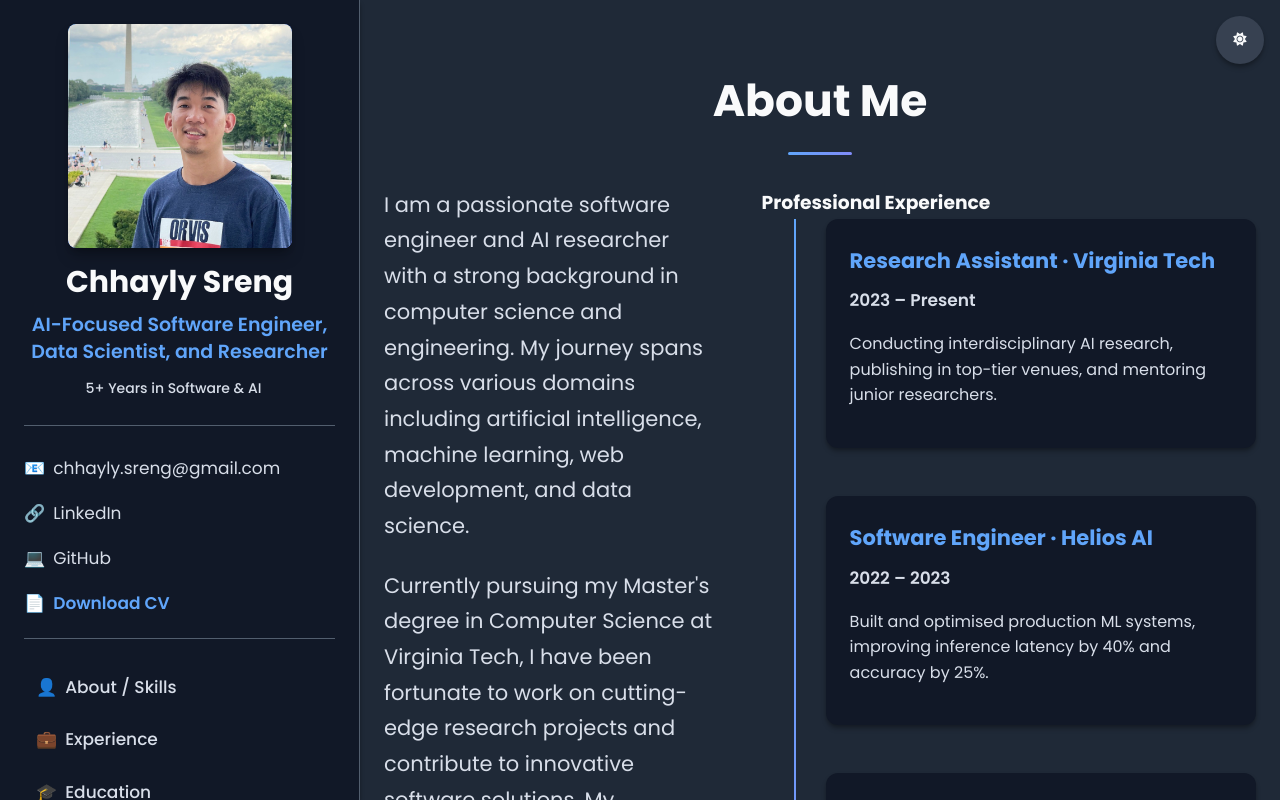
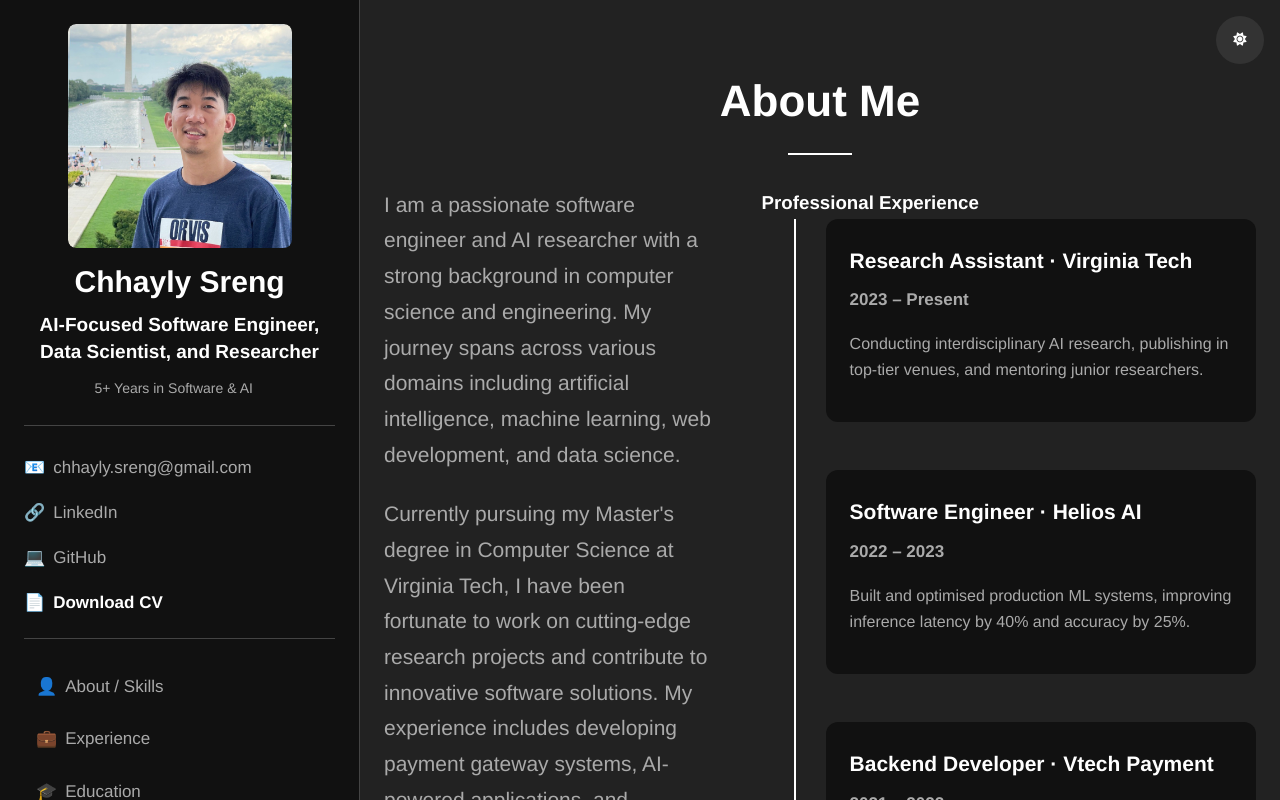
Before and after one commit to chhayly/chhayly.github.io, a Next.js app: page / in a window 1280 px wide. Shown: the top 800 px of the page. Built offline with nearby package versions, Linux system fonts and the light colour scheme.

Commit message:
Simplify design

```diff
--- a/app/layout.tsx
+++ b/app/layout.tsx
@@ -24,7 +24,6 @@ export default function RootLayout({
       <head>
         <link href="https://cdnjs.cloudflare.com/ajax/libs/font-awesome/6.4.0/css/all.min.css" rel="stylesheet" />
         <link href="https://unpkg.com/aos@2.3.1/dist/aos.css" rel="stylesheet" />
-        <link href="https://fonts.googleapis.com/css2?family=Poppins:wght@300;400;500;600;700&display=swap" rel="stylesheet" />
         <link rel="stylesheet" href="/css/style.css" />
       </head>
       <body>
--- a/public/css/style.css
+++ b/public/css/style.css
@@ -7,24 +7,24 @@
 
 :root {
     /* Light theme colors */
-    --primary-color: #3b82f6;
-    --primary-dark: #2563eb;
-    --secondary-color: #6366f1;
-    --accent-color: #10b981;
-    --text-primary: #1f2937;
-    --text-secondary: #5A6470; /* Adjusted from #6b7280 */
-    --bg-primary: #ffffff;
-    --bg-secondary: #f9fafb;
-    --bg-tertiary: #f3f4f6;
-    --border-color: #DDE1E6; /* Adjusted from #e5e7eb */
-    --shadow: 0 2px 4px -1px rgba(0, 0, 0, 0.08), 0 4px 5px 0 rgba(0,0,0,0.05); /* Adjusted shadow */
-    --shadow-lg: 0 10px 15px -3px rgba(0, 0, 0, 0.08), 0 4px 6px -2px rgba(0,0,0,0.04); /* Adjusted shadow-lg */
+    --primary-color: #000;
+    --primary-dark: #000;
+    --secondary-color: #666;
+    --accent-color: #000;
+    --text-primary: #000;
+    --text-secondary: #444;
+    --bg-primary: #fff;
+    --bg-secondary: #f6f6f6;
+    --bg-tertiary: #efefef;
+    --border-color: #ddd;
+    --shadow: none;
+    --shadow-lg: none;
 
     /* Layout */
     --sidebar-width: 360px; /* Changed from 320px */
 
     /* Typography */
-    --font-family: 'Poppins', -apple-system, BlinkMacSystemFont, 'Segoe UI', Roboto, sans-serif;
+    --font-family: 'Helvetica Neue', Arial, sans-serif;
     --font-size-xs: 0.875rem; /* 14px */
     --font-size-sm: 1.0625rem; /* 17px */
     --font-size-base: 1.1875rem; /* 19px */
@@ -61,18 +61,18 @@
 /* --- Dark Theme Variables (ThemeHandler.tsx) --- */
 /* Dark theme */
 [data-theme="dark"] {
-    --primary-color: #60a5fa;
-    --primary-dark: #3b82f6;
-    --secondary-color: #818cf8;
-    --accent-color: #34d399;
-    --text-primary: #f9fafb;
-    --text-secondary: #D8DEE9; /* Adjusted from #d1d5db */
-    --bg-primary: #111827;
-    --bg-secondary: #1f2937;
-    --bg-tertiary: #374151;
-    --border-color: #525E6E; /* Adjusted from #4b5563 */
-    --shadow: 0 2px 4px -1px rgba(0, 0, 0, 0.25), 0 4px 5px 0 rgba(0,0,0,0.2); /* Adjusted dark shadow */
-    --shadow-lg: 0 10px 15px -3px rgba(0, 0, 0, 0.25), 0 4px 6px -2px rgba(0,0,0,0.2); /* Adjusted dark shadow-lg */
+    --primary-color: #fff;
+    --primary-dark: #eee;
+    --secondary-color: #ccc;
+    --accent-color: #fff;
+    --text-primary: #fff;
+    --text-secondary: #aaa;
+    --bg-primary: #111;
+    --bg-secondary: #222;
+    --bg-tertiary: #333;
+    --border-color: #444;
+    --shadow: none;
+    --shadow-lg: none;
 }
 /* --- End Dark Theme Variables (ThemeHandler.tsx) --- */
 
@@ -242,7 +242,7 @@ body {
 .profile-image {
     width: 14rem; /* Changed from 5rem */
     height: 14rem; /* Changed from 5rem */
-    background: linear-gradient(135deg, var(--primary-color), var(--secondary-color));
+    background: var(--bg-secondary);
     border-radius: var(--radius); /* Changed from 50% */
     display: flex;
     align-items: center;
@@ -568,9 +568,8 @@ section {
     left: 50%;
     transform: translateX(-50%);
     width: 4rem;
-    height: 3px;
-    background: linear-gradient(90deg, var(--primary-color), var(--secondary-color));
-    border-radius: var(--radius);
+    height: 2px;
+    background: var(--primary-color);
 }
 
 /* About Section */
@@ -634,7 +633,7 @@ section {
     top: 0;
     bottom: 0;
     width: 2px;
-    background: linear-gradient(180deg, var(--primary-color), var(--secondary-color));
+    background: var(--primary-color);
 }
 
 .education-item {
@@ -772,7 +771,7 @@ section {
     top: 0;
     bottom: 0;
     width: 2px;
-    background: linear-gradient(180deg, var(--primary-color), var(--secondary-color));
+    background: var(--primary-color);
 }
 
 .timeline-item {
@@ -928,12 +927,12 @@ section {
 .project-icon {
     width: 5rem;
     height: 5rem;
-    background: linear-gradient(135deg, var(--primary-color), var(--secondary-color));
+    background: var(--primary-color);
     border-radius: var(--radius-lg);
     display: flex;
     align-items: center;
     justify-content: center;
-    color: white;
+    color: var(--bg-primary);
     font-size: 2rem;
     flex-shrink: 0;
     margin-right: var(--spacing-6);
@@ -1027,12 +1026,12 @@ section {
 .publication-icon {
     width: 4rem;
     height: 4rem;
-    background: linear-gradient(135deg, var(--primary-color), var(--secondary-color));
+    background: var(--primary-color);
     border-radius: var(--radius-lg);
     display: flex;
     align-items: center;
     justify-content: center;
-    color: white;
+    color: var(--bg-primary);
     font-size: 1.5rem;
     flex-shrink: 0;
     margin-right: var(--spacing-6);
@@ -1130,12 +1129,12 @@ section {
 .achievement-icon {
     width: 4rem;
     height: 4rem;
-    background: linear-gradient(135deg, var(--primary-color), var(--secondary-color));
+    background: var(--primary-color);
     border-radius: 50%;
     display: flex;
     align-items: center;
     justify-content: center;
-    color: white;
+    color: var(--bg-primary);
     font-size: var(--font-size-xl);
     flex-shrink: 0;
 }
@@ -1283,9 +1282,9 @@ section {
     position: fixed;
     top: 0;
     left: 0;
-    height: 4px;
+    height: 2px;
     width: 0;
-    background: linear-gradient(90deg, var(--primary-color), var(--secondary-color));
+    background: var(--primary-color);
     z-index: 1500;
     transition: width 0.2s ease;
 }
@@ -1709,7 +1708,7 @@ textarea:focus {
     display: flex;
     align-items: center;
     justify-content: center;
-    background: linear-gradient(135deg, var(--primary-color), var(--secondary-color));
+    background: var(--primary-color);
     border-radius: var(--radius-xl); /* Or 1rem */
     color: white;
     font-size: 4rem; /* Or as needed */
```
